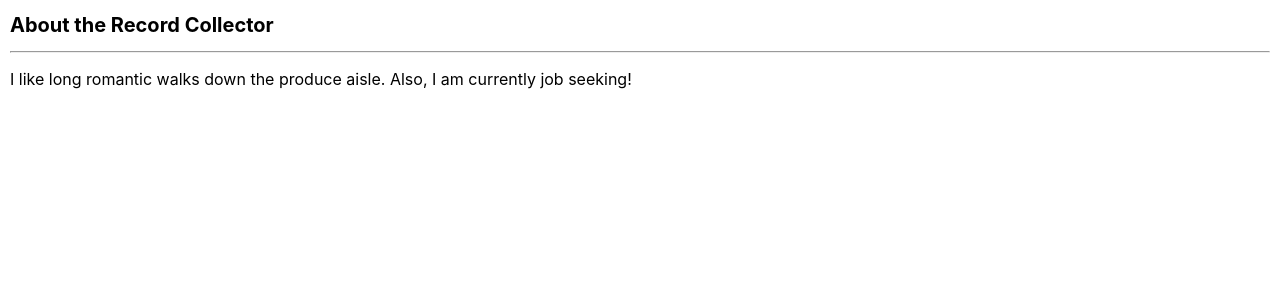
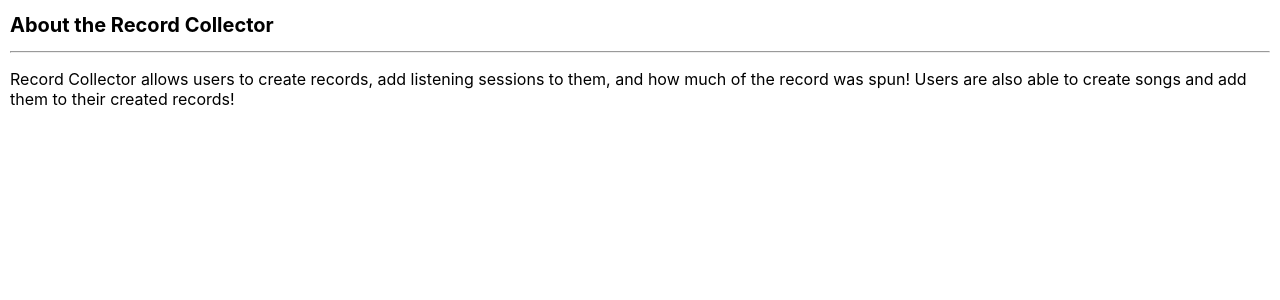
Before and after one commit to Rcombest/record-collector, a Django app: page /about/ in a window 1280 px wide. Shown: the part 55-355 px from the top of the page. Run offline with Django 4.2, Linux system fonts and the light colour scheme.

Commit message:
adds favicon and changes about text

```diff
--- a/main_app/templates/about.html
+++ b/main_app/templates/about.html
@@ -5,7 +5,7 @@
 <h1>About the Record Collector</h1>
 <hr />
 <p class="page-content">
-  I like long romantic walks down the produce aisle. Also, I am currently job seeking!
+  Record Collector allows users to create records, add listening sessions to them, and how much of the record was spun! Users are also able to create songs and add them to their created records!
 </p>
 
 {% endblock content %}
--- a/main_app/templates/base.html
+++ b/main_app/templates/base.html
@@ -6,11 +6,11 @@
   <meta charset="UTF-8">
   <meta http-equiv="X-UA-Compatible" content="IE=edge">
   <meta name="viewport" content="width=device-width, initial-scale=1.0">
-  {% comment %} <link
+  <link
     rel="shortcut icon"
     type="image/png"
-    href="{% static 'images/splash.svg' %}"
-  > {% endcomment %}
+    href="{% static 'images/sk8r-boi-cat.svg' %}"
+  >
   <title>Record Collector</title>
   <link rel="stylesheet" type="text/css" href="{% static 'css/base.css' %}">
   {% block head %}
```
